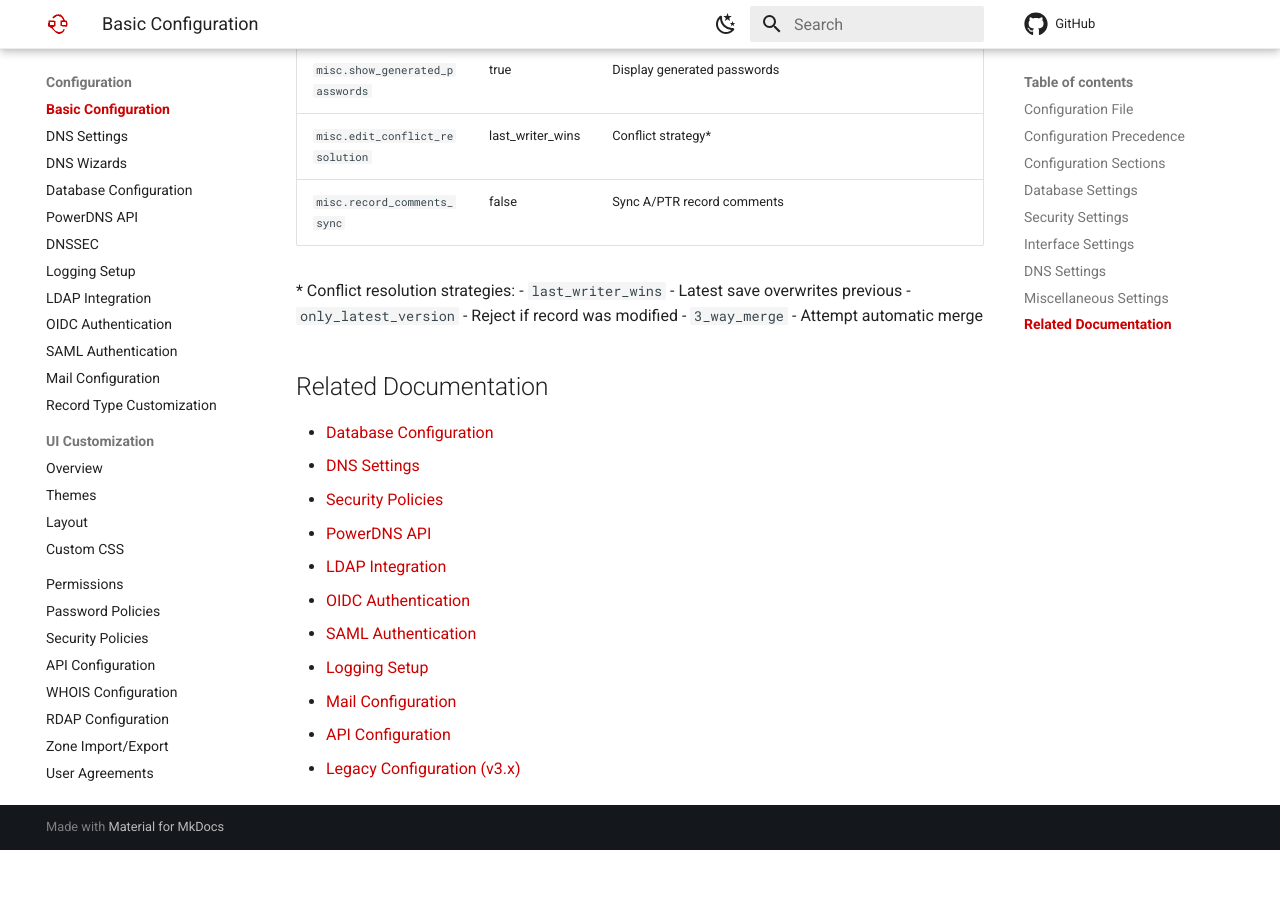
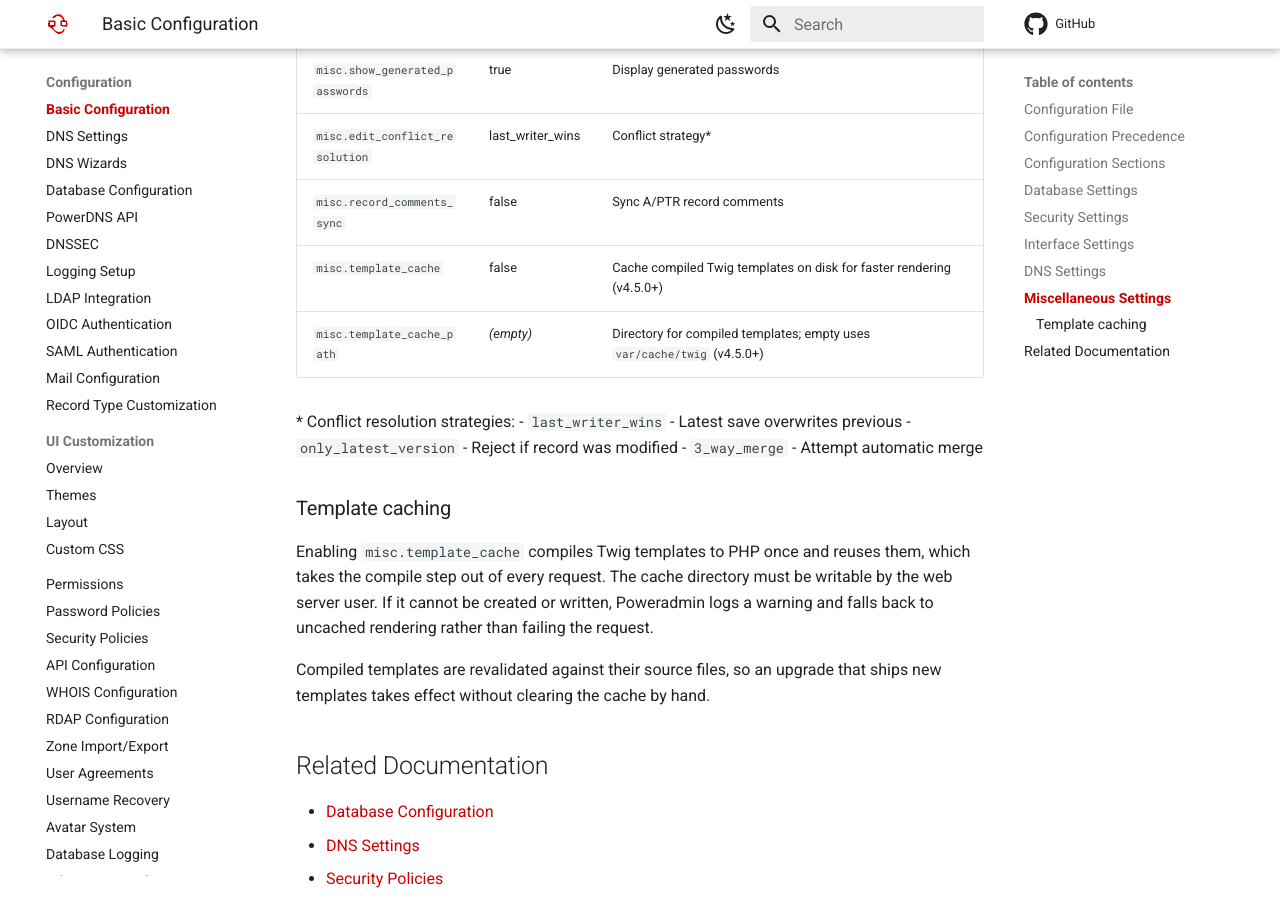
Before and after one commit to poweradmin/poweradmin-docs, an MkDocs documentation site: the page built from docs/configuration/basic.md, in a window 1280 px wide and 900 px high, scrolled down 5798 px. Built offline with MkDocs 1.6.1 and Material for MkDocs 9.7.7, drawn with Linux system fonts in a browser that asks for light colours; comment, search, counter and statistics services are not loaded; before the commit the page ends 6648 px from its top, so only the background shows below that.

Commit message:
docs(configuration): document the misc.template_cache settings

```diff
--- a/docs/configuration/basic.md
+++ b/docs/configuration/basic.md
@@ -150,11 +150,23 @@ For more DNS options, see [DNS Settings](dns-settings.md).
 | `misc.show_generated_passwords` | true | Display generated passwords |
 | `misc.edit_conflict_resolution` | last_writer_wins | Conflict strategy* |
 | `misc.record_comments_sync` | false | Sync A/PTR record comments |
+| `misc.template_cache` | false | Cache compiled Twig templates on disk for faster rendering (v4.5.0+) |
+| `misc.template_cache_path` | *(empty)* | Directory for compiled templates; empty uses `var/cache/twig` (v4.5.0+) |
 
 \* Conflict resolution strategies:
 - `last_writer_wins` - Latest save overwrites previous
 - `only_latest_version` - Reject if record was modified
 - `3_way_merge` - Attempt automatic merge
+
+### Template caching
+
+Enabling `misc.template_cache` compiles Twig templates to PHP once and reuses them, which takes the
+compile step out of every request. The cache directory must be writable by the web server user. If
+it cannot be created or written, Poweradmin logs a warning and falls back to uncached rendering
+rather than failing the request.
+
+Compiled templates are revalidated against their source files, so an upgrade that ships new
+templates takes effect without clearing the cache by hand.
 
 ## Related Documentation
 
```
